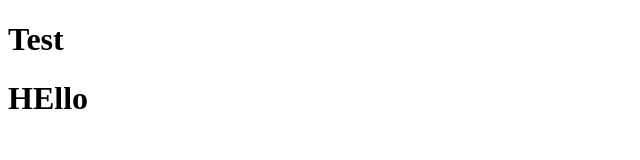
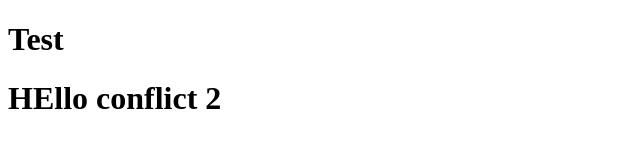
Before and after one commit to chenchih/conflicttest, a plain HTML site: page index.html in a window 1280 px wide. Shown: the whole page, without its empty margins (0-640 px from the left). Drawn offline with Linux system fonts and the light colour scheme.

Commit message:
add again

```diff
--- a/index.html
+++ b/index.html
@@ -4,6 +4,6 @@
 <title>Title of the document</title>
 </head>
 <h1> Test <h1>
- <div> HEllo <div>
+ <div> HEllo conflict 2 <div>
 </body>
 </html>
```
